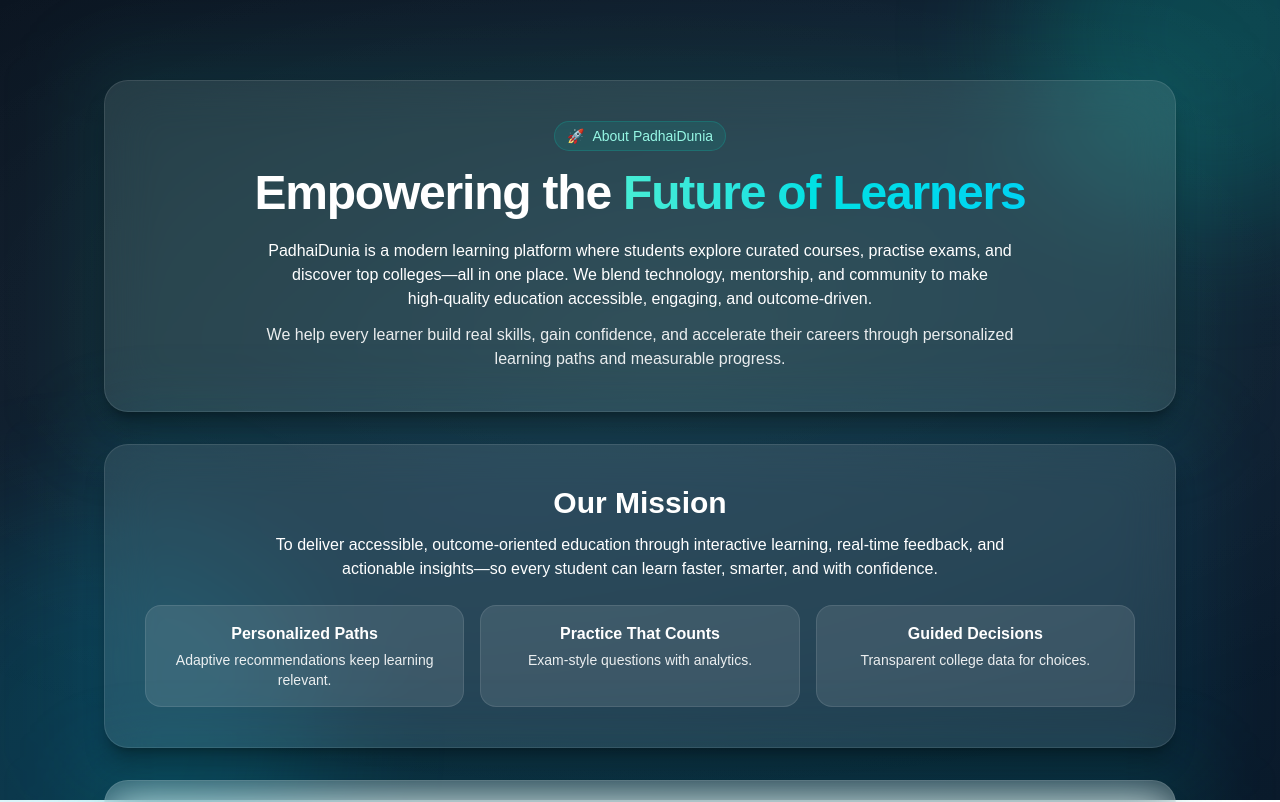
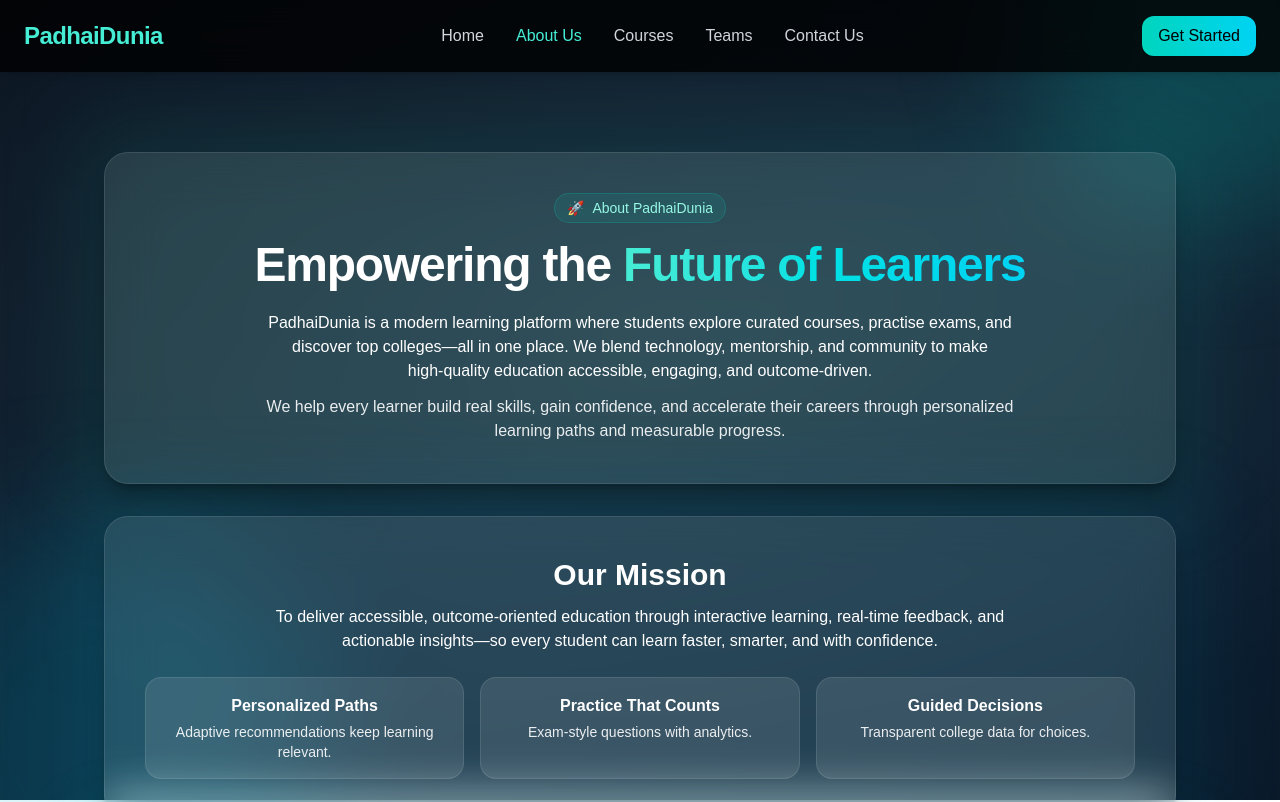
Before and after one commit to PratikSamanta14/padhaidunia, a Next.js app: page /AboutUs in a window 1280 px wide. Shown: the top 802 px of the page. Built offline with nearby package versions, Linux system fonts and the light colour scheme.

Commit message:
Aboutus_navbar

```diff
--- a/src/app/AboutUs/page.tsx
+++ b/src/app/AboutUs/page.tsx
@@ -1,9 +1,90 @@
 "use client";
-import React from "react";
+import React, { useState } from "react";
+import Link from "next/link";
 
 export default function AboutUsPage(): React.ReactElement {
+	const [isOpen, setIsOpen] = useState(false);
+
 	return (
 		<main className="min-h-screen relative text-white overflow-x-hidden">
+			{/* Navbar */}
+			<header className="sticky top-0 bg-black/80 backdrop-blur-lg shadow-md z-50 transition-all duration-300">
+				<div className="max-w-7xl mx-auto flex justify-between items-center px-6 py-4">
+					{/* Brand Name with animation */}
+					<Link href="/">
+						<h1 className="text-2xl font-extrabold text-teal-300 tracking-tight hover:scale-105 hover:text-cyan-400 transition-transform duration-300 cursor-pointer">
+							PadhaiDunia
+						</h1>
+					</Link>
+
+					{/* Desktop Nav Links */}
+					<nav className="hidden md:flex gap-8 text-gray-300 font-medium">
+						{["Home", "About Us", "Courses", "Teams", "Contact Us"].map((item) => (
+							<Link
+								key={item}
+								href={
+									item === "Home"
+										? "/"
+										: item === "About Us"
+										? "/AboutUs"
+										: `/${item.toLowerCase().replace(/\s+/g, "-")}`
+								}
+								className="relative group"
+							>
+								<span className={`transition-colors duration-300 group-hover:text-teal-300 ${item === "About Us" ? "text-teal-300" : ""}`}>
+									{item}
+								</span>
+								{/* Animated underline */}
+								<span className="absolute left-0 -bottom-1 w-0 h-[2px] bg-teal-300 transition-all duration-300 group-hover:w-full"></span>
+							</Link>
+						))}
+					</nav>
+
+					{/* Get Started Button */}
+					<Link href="/signup">
+						<button className="hidden md:block bg-gradient-to-r from-teal-400 to-cyan-400 text-black px-4 py-2 rounded-xl shadow hover:opacity-90 hover:scale-105 transition-all duration-300">
+							Get Started
+						</button>
+					</Link>
+
+					{/* Mobile Menu Button */}
+					<button
+						className="md:hidden flex flex-col gap-1.5 focus:outline-none"
+						onClick={() => setIsOpen(!isOpen)}
+					>
+						<span className={`w-6 h-0.5 bg-gray-300 transition-all duration-300 ${isOpen ? "rotate-45 translate-y-2" : ""}`}></span>
+						<span className={`w-6 h-0.5 bg-gray-300 transition-all duration-300 ${isOpen ? "opacity-0" : ""}`}></span>
+						<span className={`w-6 h-0.5 bg-gray-300 transition-all duration-300 ${isOpen ? "-rotate-45 -translate-y-2" : ""}`}></span>
+					</button>
+				</div>
+
+				{/* Mobile Nav Dropdown */}
+				{isOpen && (
+					<div className="md:hidden flex flex-col gap-4 px-6 pb-4 bg-black/90 backdrop-blur-md animate-slideDown">
+						{["Home", "About Us", "Courses", "Teams", "Contact Us"].map((item) => (
+							<Link
+								key={item}
+								href={
+									item === "Home"
+										? "/"
+										: item === "About Us"
+										? "/AboutUs"
+										: `/${item.toLowerCase().replace(/\s+/g, "-")}`
+								}
+								className={`font-medium hover:text-teal-300 transition-colors ${item === "About Us" ? "text-teal-300" : "text-gray-300"}`}
+								onClick={() => setIsOpen(false)}
+							>
+								{item}
+							</Link>
+						))}
+						<Link href="/signup">
+							<button className="bg-gradient-to-r from-teal-400 to-cyan-400 text-black px-4 py-2 rounded-xl shadow hover:opacity-90 transition">
+								Get Started
+							</button>
+						</Link>
+					</div>
+				)}
+			</header>
 			<div className="fixed inset-0 -z-10 bg-gradient-to-br from-[#0b1521] via-[#0f2234] to-[#0a1a2b]" />
 			<div className="pointer-events-none fixed inset-0 -z-10">
 				<div className="absolute -top-40 right-[-10%] h-96 w-96 rounded-full bg-teal-400/20 blur-3xl" />
```
